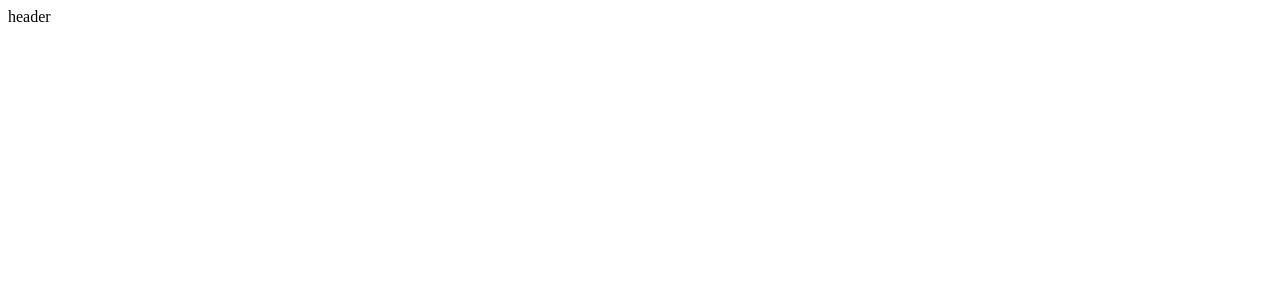
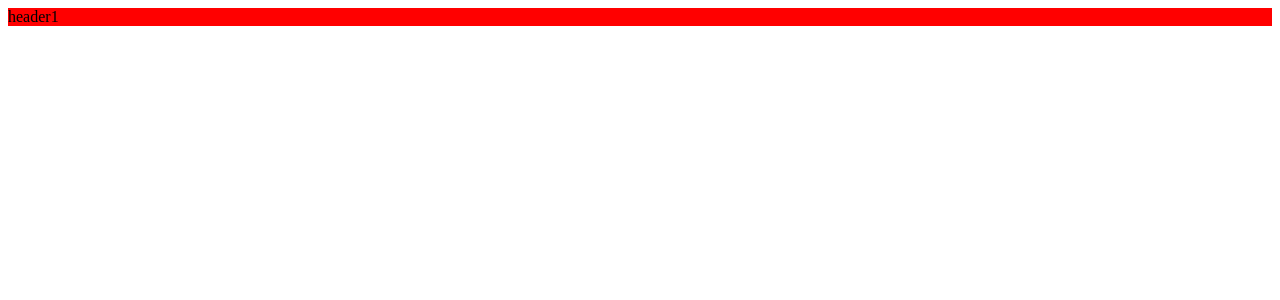
Before and after one commit to Thr10/build-react-app-from-scratch, a React app: page / in a window 1280 px wide. Shown: the top 300 px of the page. Built offline with nearby package versions, Linux system fonts and the light colour scheme; the HTML template or start-up script is replaced by a standard one.

Commit message:
配置样式隔离

```diff
--- a/src/App.tsx
+++ b/src/App.tsx
@@ -2,10 +2,12 @@
 import React from 'react';
 import Header from './components/header';
 
-const App: React.FC = () => (
-  <div>
-    <Header />
-  </div>
-);
+const App: React.FC = () => {
+  return (
+    <div>
+      <Header />
+    </div>
+  );
+};
 
 export default App;
--- a/src/components/header/index.tsx
+++ b/src/components/header/index.tsx
@@ -1,5 +1,12 @@
 import React from 'react';
+import style from './style.module.scss';
 
-const Header:React.FC = () => <div>header</div>;
+const Header:React.FC = () => {
+  return (
+    <div className={style['wrapper']}>
+      header1
+    </div>
+  );
+};
 
 export default Header;
--- /dev/null
+++ b/src/components/header/style.module.scss
@@ -0,0 +1,3 @@
+.wrapper {
+    background-color: red;
+}
--- /dev/null
+++ b/typings.d.ts
@@ -0,0 +1 @@
+declare module '*.module.scss';
--- a/webpack.config.js
+++ b/webpack.config.js
@@ -19,7 +19,14 @@ module.exports = {
       {
         test: /\.scss$/,
         use: [
-          MiniCssExtractPlugin.loader, 'css-loader', 'sass-loader',
+          MiniCssExtractPlugin.loader, {
+            loader: 'css-loader',
+            options: {
+              modules: {
+                localIdentName: '[local]_[hash:base64:5]',
+              },
+            },
+          }, 'sass-loader',
         ],
       },
       {
```
Also changed, not shown: tsconfig.json (added, +27 -0 lines), .eslintrc.json.
